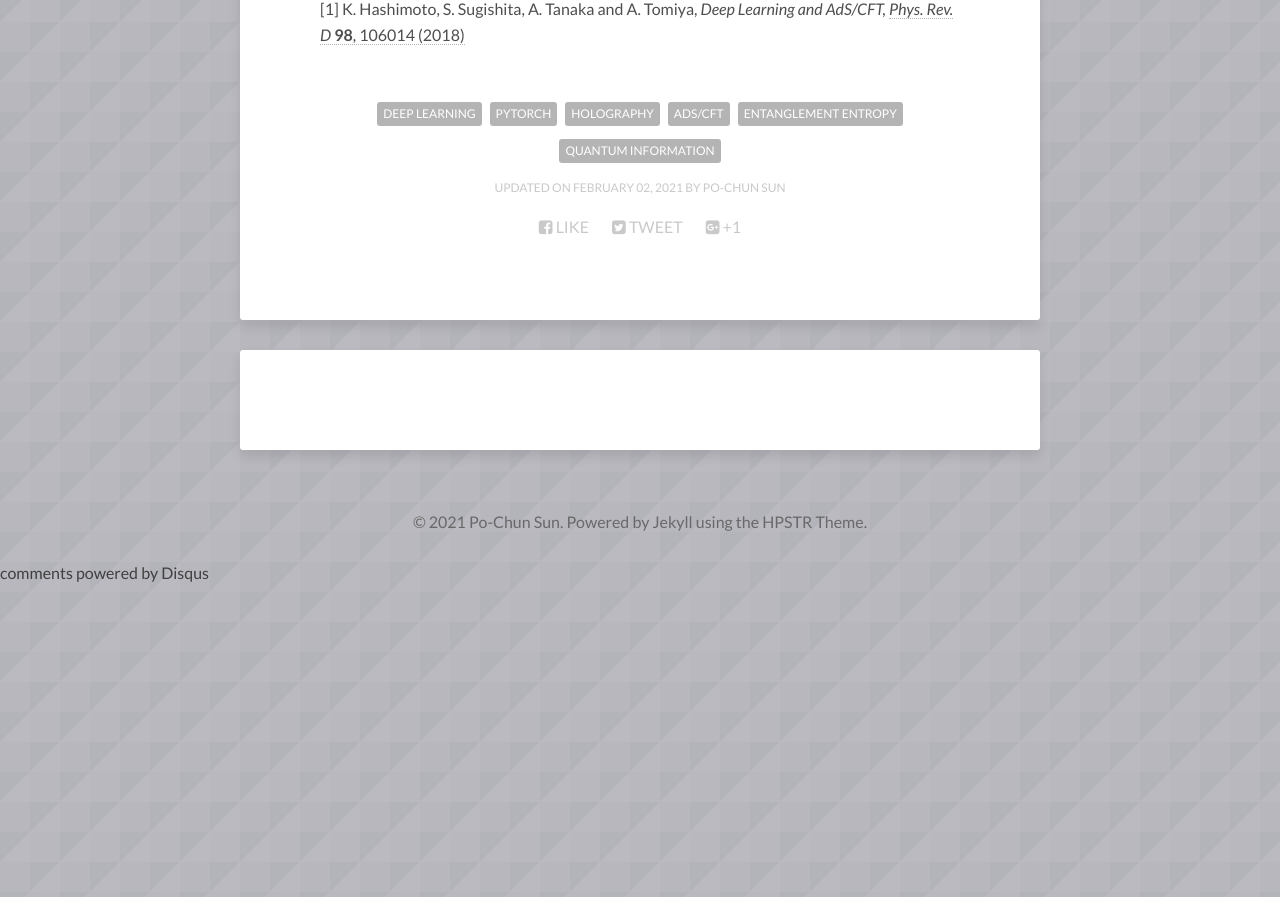
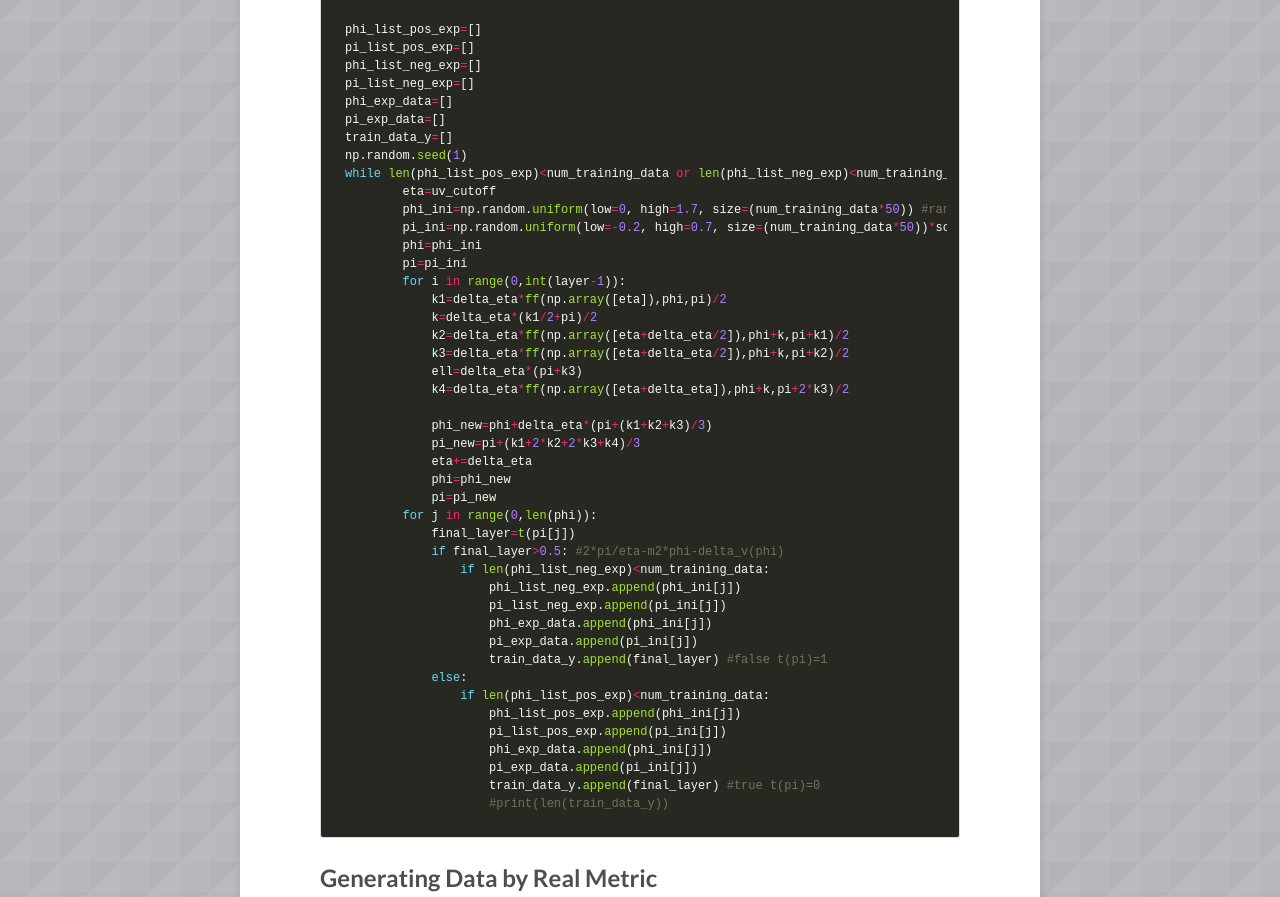
Before and after one commit to pochunsun/pochunsun.github.io, a Jekyll site: the page built from _posts/2021-06-02-sample-post.md, in a window 1280 px wide and 1400 px high, scrolled down 10541 px. Shown: the part 237-1134 px from the top of the window. Built offline with Jekyll 4.4.1, drawn with Linux system fonts in a browser that asks for light colours; nearby versions of some CDN libraries; comment, search, counter and statistics services are not loaded; before the commit the page ends 11360 px from its top, so only the background shows below that; some of the changed text lies outside the part shown; grey boxes are pictures that could not be loaded.

Commit message:
Update 2021-06-02-sample-post.md

````diff
--- a/_posts/2021-06-02-sample-post.md
+++ b/_posts/2021-06-02-sample-post.md
@@ -178,7 +178,55 @@ where <img src="https://render.githubusercontent.com/render/math?math=%24k_1%2C%
 
 <img src="https://render.githubusercontent.com/render/math?math=\begin{equation*}\displaystyle k_4\equiv\frac{\Delta \eta}{2}   \tilde{f}\left(\eta %2B\Delta \eta ,\phi %2B\ell  ,\Pi %2B 2 k_3 \right),\qquad\ell \equiv\Delta \eta  \left(k_3 %2B \Pi \right)\end{equation*}">
 
+```python
+phi_list_pos_exp=[]
+pi_list_pos_exp=[]
+phi_list_neg_exp=[]
+pi_list_neg_exp=[]
+phi_exp_data=[]
+pi_exp_data=[]
+train_data_y=[]
+np.random.seed(1)
+while len(phi_list_pos_exp)<num_training_data or len(phi_list_neg_exp)<num_training_data :
+        eta=uv_cutoff
+        phi_ini=np.random.uniform(low=0, high=1.7, size=(num_training_data*50)) #random.uniform(0,1)
+        pi_ini=np.random.uniform(low=-0.2, high=0.7, size=(num_training_data*50))*scale#random.uniform(-1.7,0.01)
+        phi=phi_ini
+        pi=pi_ini
+        for i in range(0,int(layer-1)):
+            k1=delta_eta*ff(np.array([eta]),phi,pi)/2
+            k=delta_eta*(k1/2+pi)/2
+            k2=delta_eta*ff(np.array([eta+delta_eta/2]),phi+k,pi+k1)/2
+            k3=delta_eta*ff(np.array([eta+delta_eta/2]),phi+k,pi+k2)/2
+            ell=delta_eta*(pi+k3)
+            k4=delta_eta*ff(np.array([eta+delta_eta]),phi+k,pi+2*k3)/2
 
+            phi_new=phi+delta_eta*(pi+(k1+k2+k3)/3)
+            pi_new=pi+(k1+2*k2+2*k3+k4)/3
+            eta+=delta_eta
+            phi=phi_new
+            pi=pi_new
+        for j in range(0,len(phi)):
+            final_layer=t(pi[j])
+            if final_layer>0.5: #2*pi/eta-m2*phi-delta_v(phi)
+                if len(phi_list_neg_exp)<num_training_data:
+                    phi_list_neg_exp.append(phi_ini[j])
+                    pi_list_neg_exp.append(pi_ini[j])
+                    phi_exp_data.append(phi_ini[j])
+                    pi_exp_data.append(pi_ini[j])
+                    train_data_y.append(final_layer) #false t(pi)=1
+            else:
+                if len(phi_list_pos_exp)<num_training_data:
+                    phi_list_pos_exp.append(phi_ini[j])
+                    pi_list_pos_exp.append(pi_ini[j])
+                    phi_exp_data.append(phi_ini[j])
+                    pi_exp_data.append(pi_ini[j])
+                    train_data_y.append(final_layer) #true t(pi)=0
+                    #print(len(train_data_y))
+```
+## Generating Data by Real Metric
+Set <img src="https://render.githubusercontent.com/render/math?math=%24%5Cepsilon%20%3D0.1%24">
 
+True: <img src="https://render.githubusercontent.com/render/math?math=%24%5CPi%20%5Cleq%20%5Cepsilon%24">            False: <img src="https://render.githubusercontent.com/render/math?math=%24%5CPi%20%3E%5Cepsilon%24">
 
 [1] K. Hashimoto, S. Sugishita, A. Tanaka and A. Tomiya, *Deep Learning and AdS/CFT,* [*Phys. Rev. D* **98**, 106014 (2018)](https://journals.aps.org/prd/abstract/10.1103/PhysRevD.98.046019)
````
